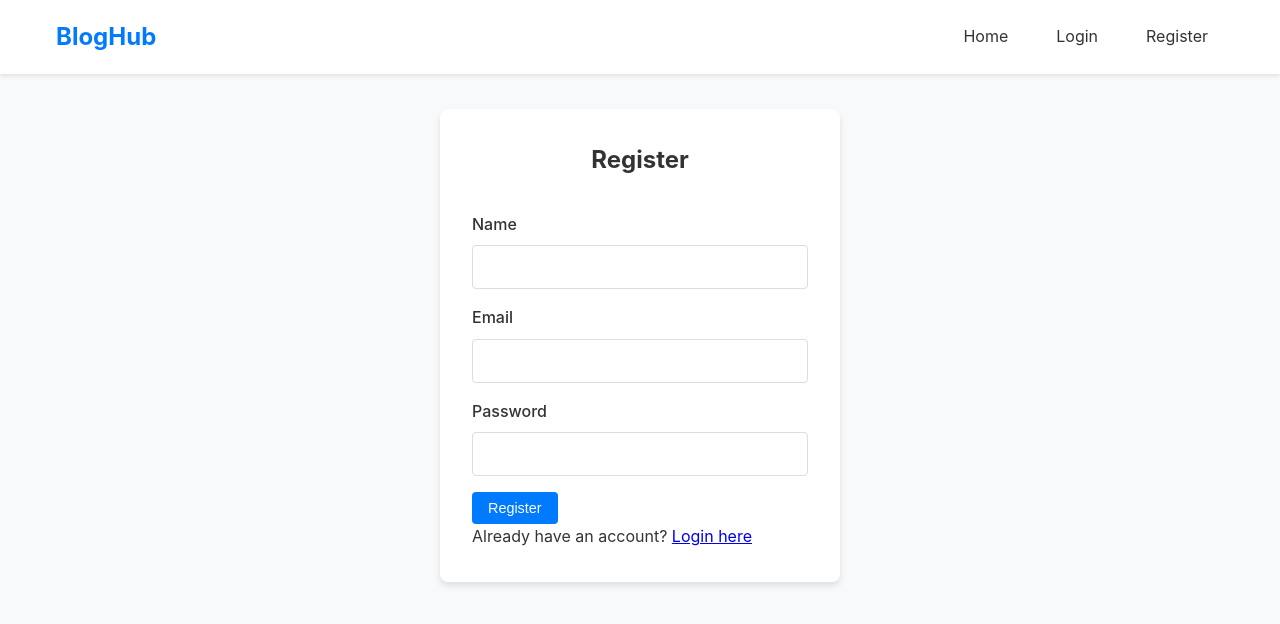
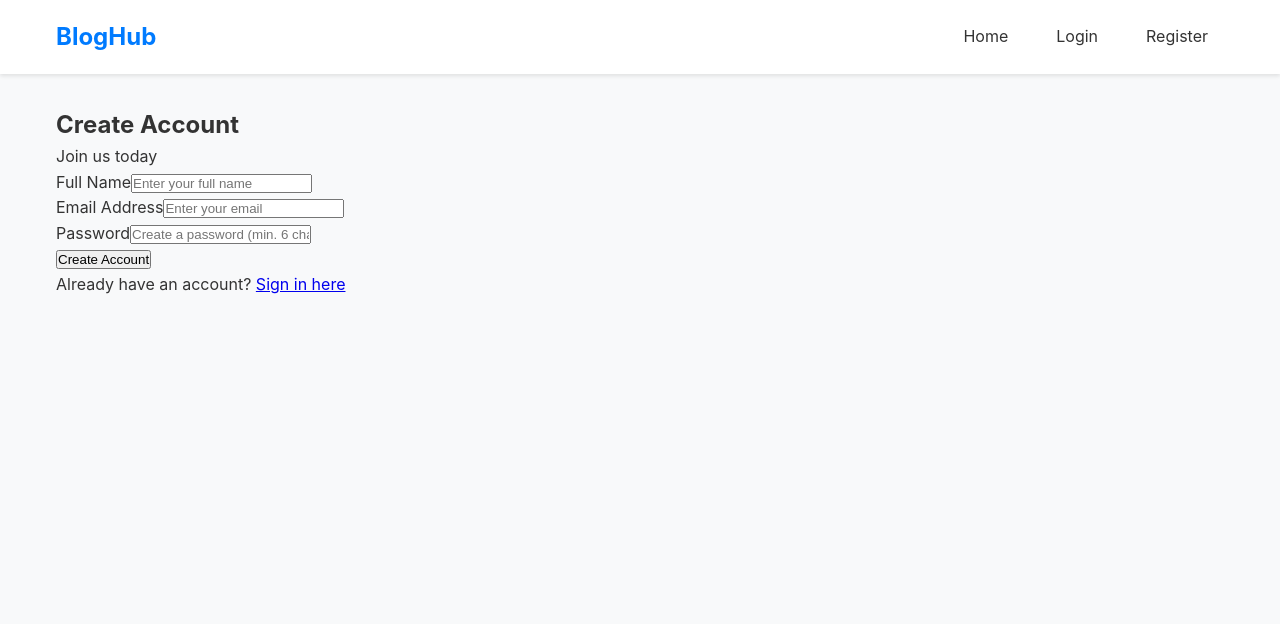
Before and after one commit to Nashid-k/BlogHub-frontend, a React (Vite) app in the folder client/: page /register in a window 1280 px wide. Shown: the top 624 px of the page. Built offline with nearby package versions, Linux system fonts and the light colour scheme; no server answers; the HTML template or start-up script is replaced by a standard one.

Commit message:
Update Register.jsx

```diff
--- a/client/src/pages/Register.jsx
+++ b/client/src/pages/Register.jsx
@@ -1,3 +1,97 @@
+// import React, { useState } from 'react';
+// import { Link, useNavigate } from 'react-router-dom';
+// import { useAuth } from '../context/AuthContext';
+
+// const Register = () => {
+//   const [formData, setFormData] = useState({
+//     name: '',
+//     email: '',
+//     password: ''
+//   });
+//   const [loading, setLoading] = useState(false);
+//   const [error, setError] = useState('');
+
+//   const { register } = useAuth();
+//   const navigate = useNavigate();
+
+//   const handleChange = (e) => {
+//     setFormData({
+//       ...formData,
+//       [e.target.name]: e.target.value
+//     });
+//   };
+
+//   const handleSubmit = async (e) => {
+//     e.preventDefault();
+//     setLoading(true);
+//     setError('');
+
+//     const result = await register(formData.name, formData.email, formData.password);
+
+//     if (result.success) {
+//       navigate('/');
+//     } else {
+//       setError(result.error);
+//     }
+
+//     setLoading(false);
+//   };
+
+//   return (
+//     <div className="auth-container">
+//       <div className="auth-form">
+//         <h2>Register</h2>
+//         {error && <div className="error">{error}</div>}
+//         <form onSubmit={handleSubmit}>
+//           <div className="form-group">
+//             <label htmlFor="name">Name</label>
+//             <input
+//               type="text"
+//               id="name"
+//               name="name"
+//               value={formData.name}
+//               onChange={handleChange}
+//               required
+//             />
+//           </div>
+//           <div className="form-group">
+//             <label htmlFor="email">Email</label>
+//             <input
+//               type="email"
+//               id="email"
+//               name="email"
+//               value={formData.email}
+//               onChange={handleChange}
+//               required
+//             />
+//           </div>
+//           <div className="form-group">
+//             <label htmlFor="password">Password</label>
+//             <input
+//               type="password"
+//               id="password"
+//               name="password"
+//               value={formData.password}
+//               onChange={handleChange}
+//               required
+//               minLength="6"
+//             />
+//           </div>
+//           <button type="submit" disabled={loading} className="btn btn-primary">
+//             {loading ? 'Registering...' : 'Register'}
+//           </button>
+//         </form>
+//         <p>
+//           Already have an account? <Link to="/login">Login here</Link>
+//         </p>
+//       </div>
+//     </div>
+//   );
+// };
+
+// export default Register;
+
+
 import React, { useState } from 'react';
 import { Link, useNavigate } from 'react-router-dom';
 import { useAuth } from '../context/AuthContext';
@@ -38,13 +132,25 @@ const Register = () => {
   };
 
   return (
-    <div className="auth-container">
-      <div className="auth-form">
-        <h2>Register</h2>
-        {error && <div className="error">{error}</div>}
-        <form onSubmit={handleSubmit}>
-          <div className="form-group">
-            <label htmlFor="name">Name</label>
+    <div className="min-h-screen bg-gradient-to-br from-gray-900 via-gray-800 to-gray-900 flex items-center justify-center p-4">
+      <div className="w-full max-w-md">
+        <div className="bg-gray-800/50 backdrop-blur-sm border border-gray-700/50 rounded-2xl shadow-2xl p-8">
+          <div className="text-center mb-8">
+            <h2 className="text-3xl font-bold text-white mb-2">Create Account</h2>
+            <p className="text-gray-400">Join us today</p>
+          </div>
+
+          {error && (
+            <div className="bg-red-500/10 border border-red-500/20 text-red-400 px-4 py-3 rounded-lg mb-6 text-sm">
+              {error}
+            </div>
+          )}
+
+          <form onSubmit={handleSubmit} className="space-y-6">
+            <div className="space-y-2">
+              <label htmlFor="name" className="block text-sm font-medium text-gray-300">
+                Full Name
+              </label>
               <input
                 type="text"
                 id="name"
@@ -52,10 +158,15 @@ const Register = () => {
                 value={formData.name}
                 onChange={handleChange}
                 required
+                className="w-full px-4 py-3 bg-gray-700/50 border border-gray-600/50 rounded-lg text-white placeholder-gray-400 focus:outline-none focus:ring-2 focus:ring-blue-500/50 focus:border-blue-500/50 transition-all duration-200"
+                placeholder="Enter your full name"
               />
             </div>
-          <div className="form-group">
-            <label htmlFor="email">Email</label>
+
+            <div className="space-y-2">
+              <label htmlFor="email" className="block text-sm font-medium text-gray-300">
+                Email Address
+              </label>
               <input
                 type="email"
                 id="email"
@@ -63,10 +174,15 @@ const Register = () => {
                 value={formData.email}
                 onChange={handleChange}
                 required
+                className="w-full px-4 py-3 bg-gray-700/50 border border-gray-600/50 rounded-lg text-white placeholder-gray-400 focus:outline-none focus:ring-2 focus:ring-blue-500/50 focus:border-blue-500/50 transition-all duration-200"
+                placeholder="Enter your email"
               />
             </div>
-          <div className="form-group">
-            <label htmlFor="password">Password</label>
+
+            <div className="space-y-2">
+              <label htmlFor="password" className="block text-sm font-medium text-gray-300">
+                Password
+              </label>
               <input
                 type="password"
                 id="password"
@@ -75,15 +191,39 @@ const Register = () => {
                 onChange={handleChange}
                 required
                 minLength="6"
+                className="w-full px-4 py-3 bg-gray-700/50 border border-gray-600/50 rounded-lg text-white placeholder-gray-400 focus:outline-none focus:ring-2 focus:ring-blue-500/50 focus:border-blue-500/50 transition-all duration-200"
+                placeholder="Create a password (min. 6 characters)"
               />
             </div>
-          <button type="submit" disabled={loading} className="btn btn-primary">
-            {loading ? 'Registering...' : 'Register'}
+
+            <button
+              type="submit"
+              disabled={loading}
+              className="w-full bg-gradient-to-r from-blue-600 to-purple-600 hover:from-blue-700 hover:to-purple-700 disabled:from-gray-600 disabled:to-gray-600 text-white font-semibold py-3 px-4 rounded-lg transition-all duration-200 transform hover:scale-[1.02] disabled:scale-100 disabled:cursor-not-allowed shadow-lg"
+            >
+              {loading ? (
+                <div className="flex items-center justify-center space-x-2">
+                  <div className="w-4 h-4 border-2 border-white/30 border-t-white rounded-full animate-spin"></div>
+                  <span>Creating account...</span>
+                </div>
+              ) : (
+                'Create Account'
+              )}
             </button>
           </form>
-        <p>
-          Already have an account? <Link to="/login">Login here</Link>
+
+          <div className="mt-8 text-center">
+            <p className="text-gray-400">
+              Already have an account?{' '}
+              <Link
+                to="/login"
+                className="text-blue-400 hover:text-blue-300 font-medium transition-colors duration-200"
+              >
+                Sign in here
+              </Link>
             </p>
+          </div>
+        </div>
       </div>
     </div>
   );
```
Lines whose indentation alone changed are shown as unchanged.
